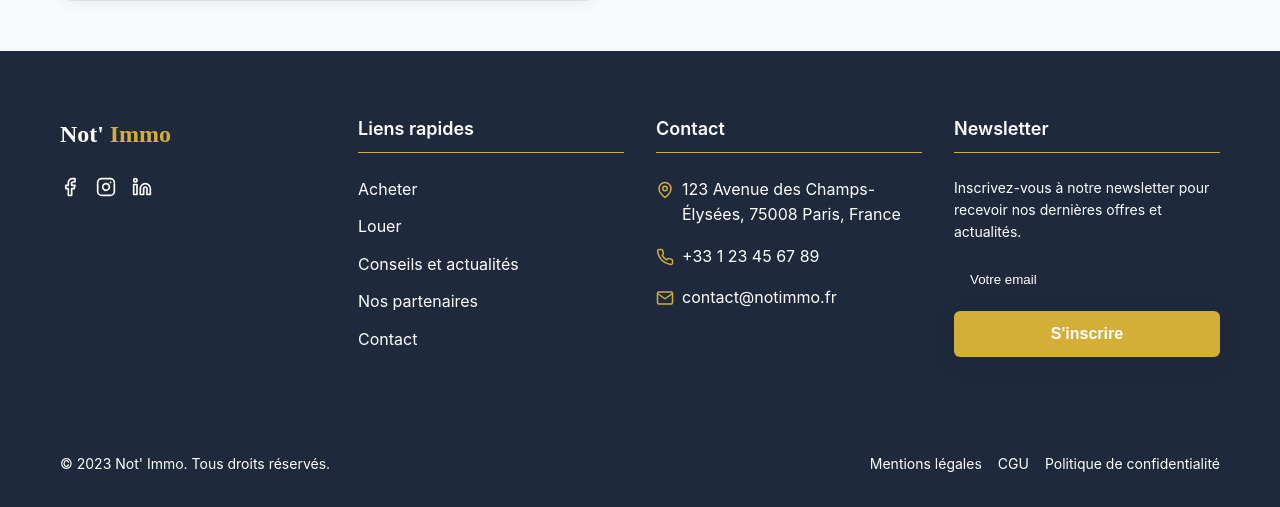
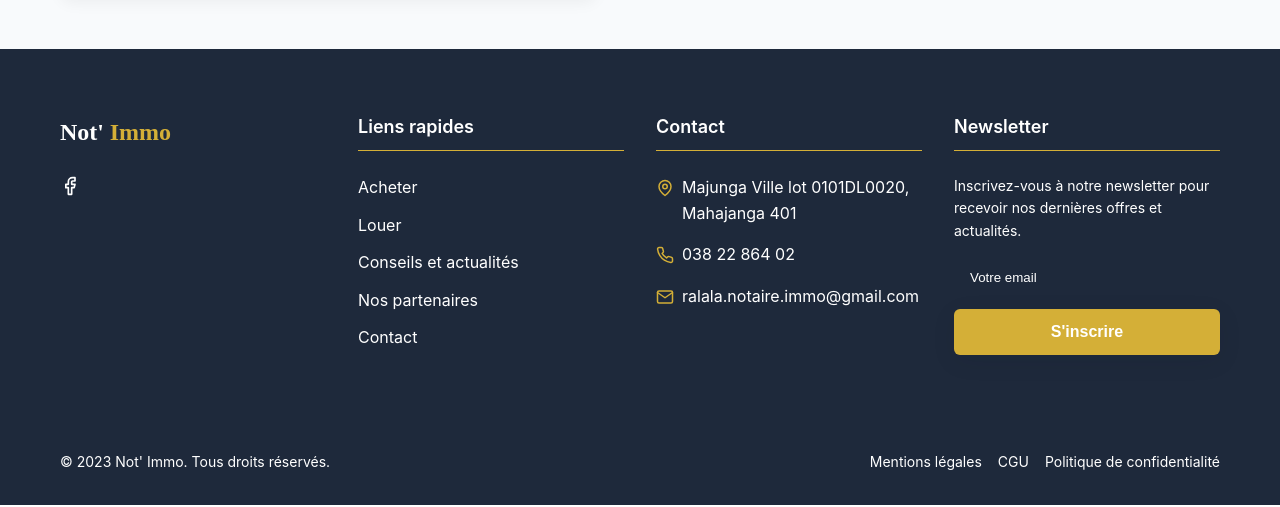
Before and after one commit to A-Anjara/Not-immo, a Django app: page /contact/ in a window 1280 px wide. Shown: the part 1131-1638 px from the top of the page. Run offline with Django 5.2, Linux system fonts and the light colour scheme; some libraries are stand-ins or nearby versions.

Commit message:
Changer les coodonée et contact

```diff
--- a/notimmo/main_app/templates/main_app/contact.html
+++ b/notimmo/main_app/templates/main_app/contact.html
@@ -58,17 +58,16 @@
     <div class="contact-info">
         <div class="info-section">
             <h3><i class="fa-solid fa-address-card"></i> Coordonnées</h3>
-            <p><i class="fa-solid fa-location-dot"></i> 123 Rue Exemple, Antananarivo</p>
-            <p><i class="fa-solid fa-phone"></i> +261 34 00 000 00</p>
-            <p><i class="fa-solid fa-envelope"></i> contact@exemple.com</p>
+            <p><i class="fa-solid fa-location-dot"></i> Majunga Ville lot 0101DL0020, Mahajanga 401</p>
+            <p><i class="fa-solid fa-phone"></i>038 22 864 02</p>
+            <p><i class="fa-solid fa-envelope"></i> ralala.notaire.immo@gmail.com</p>
         </div>
 
         <div class="info-section">
             <h3><i class="fa-solid fa-share-nodes"></i> Suivez-nous</h3>
             <p>
-                <a href="#"><i class="fab fa-facebook fa-lg"></i></a>
-                <a href="#"><i class="fab fa-instagram fa-lg"></i></a>
-                <a href="#"><i class="fab fa-linkedin fa-lg"></i></a>
+                <a href="https://www.facebook.com/not.immo.majunga"><i class="fab fa-facebook fa-lg"></i></a>
+
             </p>
         </div>
 
--- a/notimmo/static/css/base.css
+++ b/notimmo/static/css/base.css
@@ -37,6 +37,7 @@ body {
 /* Header */
 .header {
   background: var(--white);
+  /* background-color: red; */
   border-bottom: 1px solid var(--border);
   position: sticky;
   top: 0;
@@ -54,6 +55,7 @@ body {
 
 .logo {
   flex-shrink: 0;
+
 }
 
 .logo-text {
--- a/notimmo/templates/base.html
+++ b/notimmo/templates/base.html
@@ -46,15 +46,15 @@
                         </a>
                     </div>
                     <div class="footer-social-links">
-                        <a href="#" class="footer-social-icon">
+                        <a href="https://www.facebook.com/not.immo.majunga" class="footer-social-icon">
                             <!-- Icône Facebook -->
                             <svg width="20" height="20" viewBox="0 0 24 24" fill="none" stroke="currentColor"
                                 stroke-width="2" stroke-linecap="round" stroke-linejoin="round">
                                 <path d="M18 2h-3a5 5 0 0 0-5 5v3H7v4h3v8h4v-8h3l1-4h-4V7a1 1 0 0 1 1-1h3z"></path>
                             </svg>
                         </a>
-                        <a href="#" class="footer-social-icon">
-                            <!-- Icône Instagram -->
+                        <!-- <a href="#" class="footer-social-icon">
+                            - Icône Instagram
                             <svg width="20" height="20" viewBox="0 0 24 24" fill="none" stroke="currentColor"
                                 stroke-width="2" stroke-linecap="round" stroke-linejoin="round">
                                 <rect x="2" y="2" width="20" height="20" rx="5" ry="5"></rect>
@@ -63,7 +63,7 @@
                             </svg>
                         </a>
                         <a href="#" class="footer-social-icon">
-                            <!-- Icône LinkedIn -->
+                            - Icône LinkedIn
                             <svg width="20" height="20" viewBox="0 0 24 24" fill="none" stroke="currentColor"
                                 stroke-width="2" stroke-linecap="round" stroke-linejoin="round">
                                 <path
@@ -72,7 +72,7 @@
                                 <rect x="2" y="9" width="4" height="12"></rect>
                                 <circle cx="4" cy="4" r="2"></circle>
                             </svg>
-                        </a>
+                        </a> -->
                     </div>
                 </div>
                 <!-- Colonne 2: Liens rapides -->
@@ -122,7 +122,7 @@
                                 <path d="M20 10c0 6-8 12-8 12s-8-6-8-12a8 8 0 0 1 16 0Z"></path>
                                 <circle cx="12" cy="10" r="3"></circle>
                             </svg>
-                            <span>123 Avenue des Champs-Élysées, 75008 Paris, France</span>
+                            <span>Majunga Ville lot 0101DL0020, Mahajanga 401</span>
                         </li>
                         <li class="footer-contact-item">
                             <!-- Icône Téléphone -->
@@ -133,7 +133,7 @@
                                     d="M22 16.92v3a2 2 0 0 1-2.18 2 19.79 19.79 0 0 1-8.63-3.07 19.5 19.5 0 0 1-6-6 19.79 19.79 0 0 1-3.07-8.67A2 2 0 0 1 4.11 2h3a2 2 0 0 1 2 1.72 12.84 12.84 0 0 0 .7 2.81 2 2 0 0 1-.45 2.11L8.09 9.91a16 16 0 0 0 6 6l1.27-1.27a2 2 0 0 1 2.11-.45 12.84 12.84 0 0 0 2.81.7A2 2 0 0 1 22 16.92z">
                                 </path>
                             </svg>
-                            <span>+33 1 23 45 67 89</span>
+                            <span>038 22 864 02</span>
                         </li>
                         <li class="footer-contact-item">
                             <!-- Icône Email -->
@@ -144,7 +144,7 @@
                                 </path>
                                 <polyline points="22,6 12,13 2,6"></polyline>
                             </svg>
-                            <span>contact@notimmo.fr</span>
+                            <span>ralala.notaire.immo@gmail.com</span>
                         </li>
                     </ul>
                 </div>
--- a/notimmo/templates/header.html
+++ b/notimmo/templates/header.html
@@ -1,7 +1,15 @@
 <header class="header">
     <div class="container">
         <div class="header-content">
-            <div class="logo">
+            <div class="logo" >
+                <!-- <svg viewBox="0 0 329 404" xmlns="http://www.w3.org/2000/svg">
+                    <path d="M41 403.5H1V302.5L215.5 135.5H219V403.5H130V276L41 325V403.5Z" fill="currentcolor" />
+                    <path d="M328 202.5V403.5H238.5V135.5H240L328 202.5Z" fill="currentcolor" />
+                    <path d="M328 173L238 103.5V2L328 96V173Z" fill="currentcolor" />
+                    <path
+                        d="M238 403.5H238.5M238.5 403.5H328V202.5L240 135.5H238.5V403.5ZM1 403.5H41V325L130 276V403.5H219V135.5H215.5L1 302.5V403.5ZM238 103.5L328 173V96L238 2V103.5Z"
+                        stroke="black" />
+                </svg> -->
                 <span class="logo-text">NOT'<span class="logo-accent">IMMO</span></span>
             </div>
 
@@ -20,9 +28,9 @@
                             d="M22 16.92v3a2 2 0 0 1-2.18 2 19.79 19.79 0 0 1-8.63-3.07 19.5 19.5 0 0 1-6-6 19.79 19.79 0 0 1-3.07-8.67A2 2 0 0 1 4.11 2h3a2 2 0 0 1 2 1.72 12.84 12.84 0 0 0 .7 2.81 2 2 0 0 1-.45 2.11L8.09 9.91a16 16 0 0 0 6 6l1.27-1.27a2 2 0 0 1 2.11-.45 12.84 12.84 0 0 0 2.81.7A2 2 0 0 1 22 16.92z">
                         </path>
                     </svg>
-                    +33 1 23 45 67 89
+                    038 22 864 02
                 </div>
-                <button class="contact-btn-header">Nous contacter</button>
+                <!-- <button class="contact-btn-header">Nous contacter</button> -->
             </div>
 
             <!-- Mobile menu button -->
@@ -50,9 +58,9 @@
                         d="M22 16.92v3a2 2 0 0 1-2.18 2 19.79 19.79 0 0 1-8.63-3.07 19.5 19.5 0 0 1-6-6 19.79 19.79 0 0 1-3.07-8.67A2 2 0 0 1 4.11 2h3a2 2 0 0 1 2 1.72 12.84 12.84 0 0 0 .7 2.81 2 2 0 0 1-.45 2.11L8.09 9.91a16 16 0 0 0 6 6l1.27-1.27a2 2 0 0 1 2.11-.45 12.84 12.84 0 0 0 2.81.7A2 2 0 0 1 22 16.92z">
                     </path>
                 </svg>
-                +33 1 23 45 67 89
+                038 22 864 02
             </div>
-            <button class="contact-btn-header">Nous contacter</button>
+            <!-- <button class="contact-btn-header">Nous contacter</button> -->
         </div>
     </div>
 </header>
```
Also changed, not shown: notimmo/static/images/Vector 1.svg (added).
